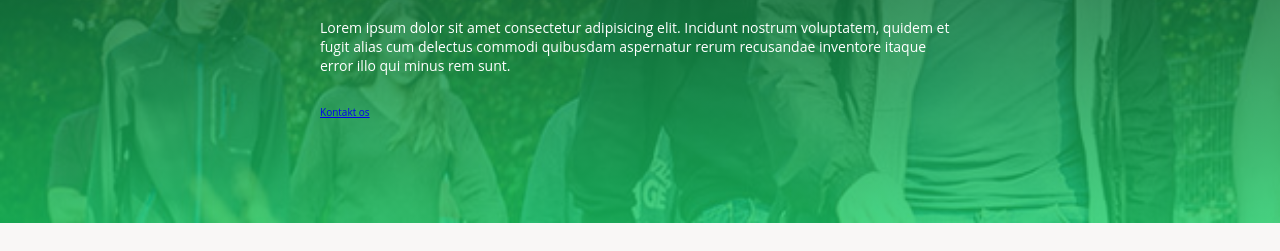
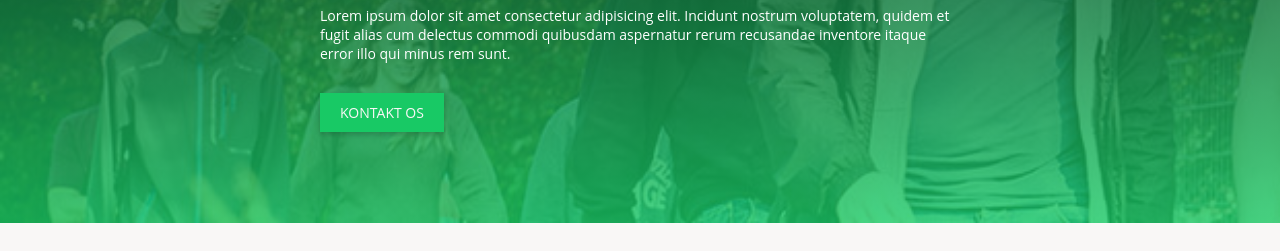
Before and after one commit to AsgerBPedersen/aspIT, a website: page index.html in a window 1280 px wide. Shown: the part 377-628 px from the top of the page. Drawn offline with nearby package versions, Linux system fonts and the light colour scheme; files that its build step writes are made by us from their sources.

Commit message:
imported button in main

```diff
--- a/sass/main.scss
+++ b/sass/main.scss
@@ -7,6 +7,7 @@
 
 @import "components/about";
 @import "components/article";
+@import "components/button";
 @import "components/form";
 @import "components/gallery";
 
```
